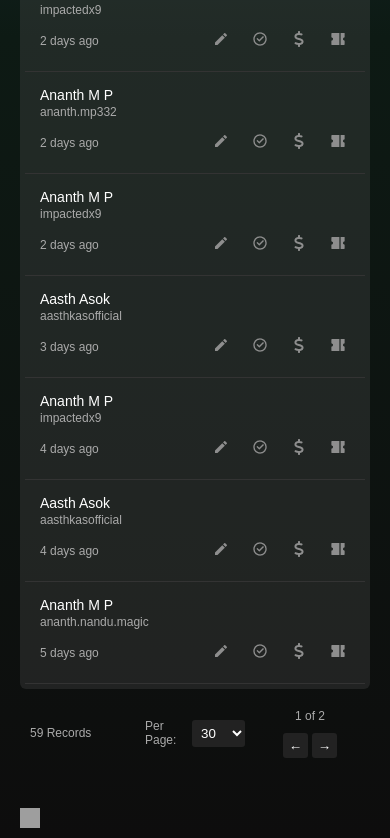
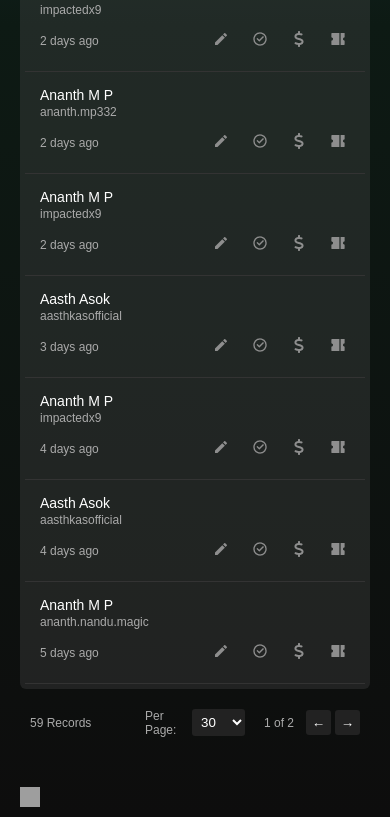
Before and after one commit to josethomas45/mellowship, a React (Create React App) app: page / in a window 390 px wide. Shown: the part 1166-2004 px from the top of the page. After the commit the page ends 1983 px from the top, so only its background shows below. Built offline with nearby package versions, Linux system fonts and the light colour scheme; grey boxes are pictures that could not be loaded; the HTML template or start-up script is replaced by a standard one.

Commit message:
page nav

```diff
--- a/src/App.css
+++ b/src/App.css
@@ -650,9 +650,4 @@ body {
     margin-left: 0;
   }
 
-  .page-nav {
-    flex-direction: column;
-    align-items: center;
-    gap: 10px;
-  }
 }
```
